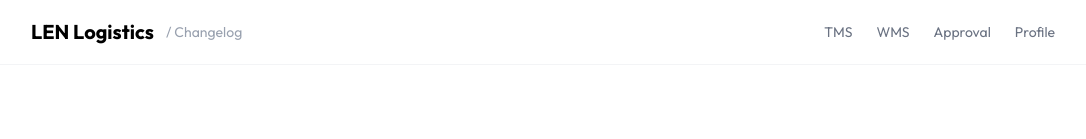
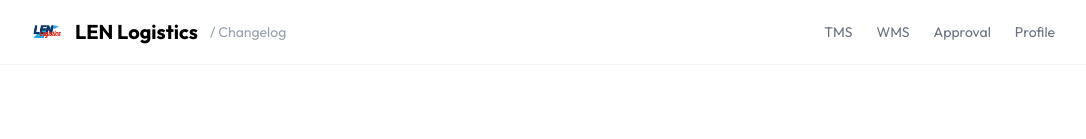
Before and after one commit to SjdnDzikran/changelog-len, a Next.js app: page / in a window 1280 px wide. Shown: the top 139 px of the page, without its empty margins (97-1183 px from the left). Built offline with nearby package versions, Linux system fonts and the light colour scheme.

Commit message:
Add logo icon to navbar

```diff
--- a/src/app/Navbar.tsx
+++ b/src/app/Navbar.tsx
@@ -69,6 +69,12 @@ export default function Navbar() {
       <nav className="sticky top-0 z-50 bg-white/80 backdrop-blur-xl border-b border-gray-100">
         <div className="max-w-[1024px] mx-auto h-16 flex items-center justify-between px-4 md:px-0">
           <a href="/" className="flex items-center gap-3">
+            {/* eslint-disable-next-line @next/next/no-img-element */}
+            <img
+              src="/logo.jpg"
+              alt="LEN Logistics"
+              className="h-8 w-8 rounded"
+            />
             <span className="text-xl font-bold text-black">LEN Logistics</span>
             <span className="text-gray-400 text-sm hidden sm:inline">/ Changelog</span>
           </a>
```
